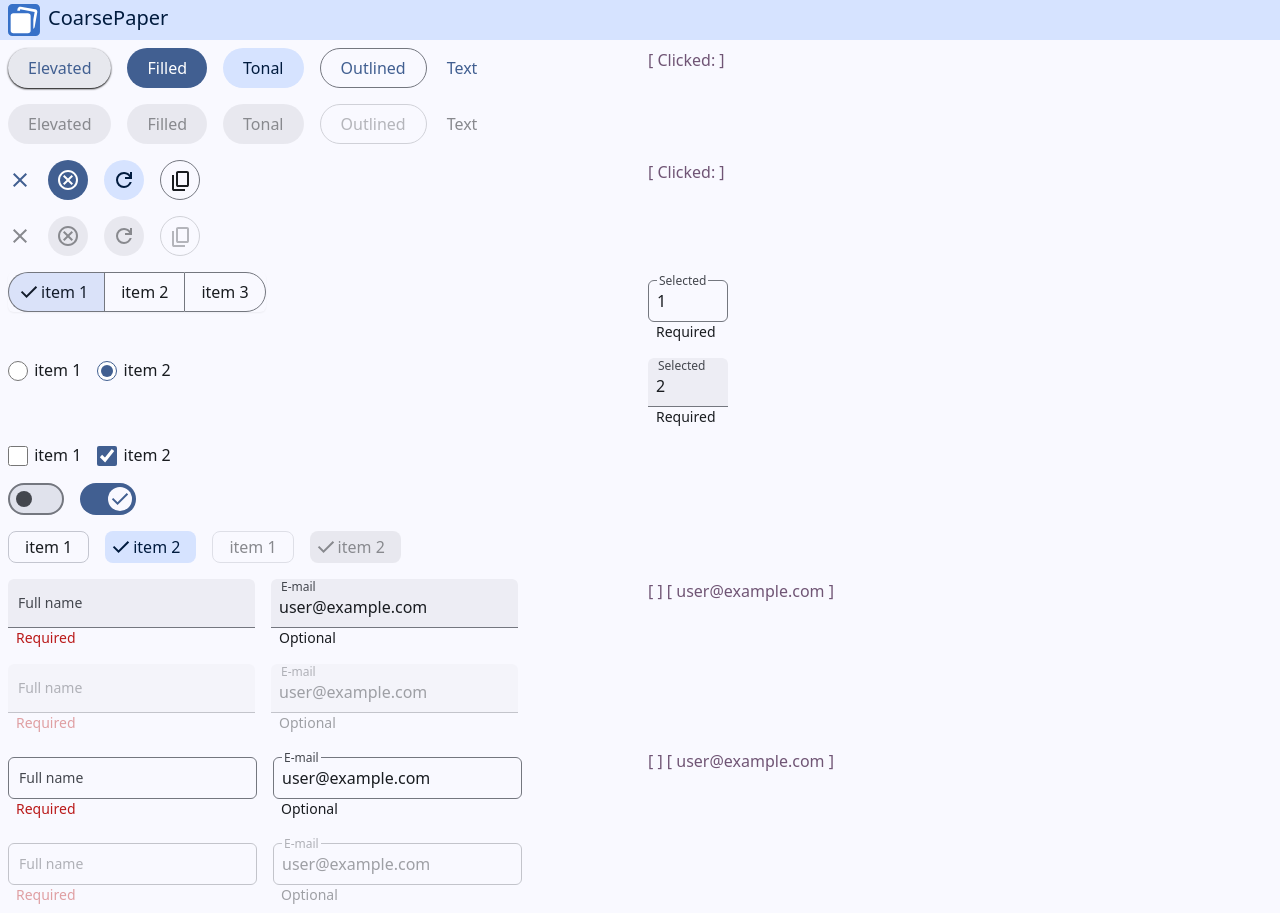
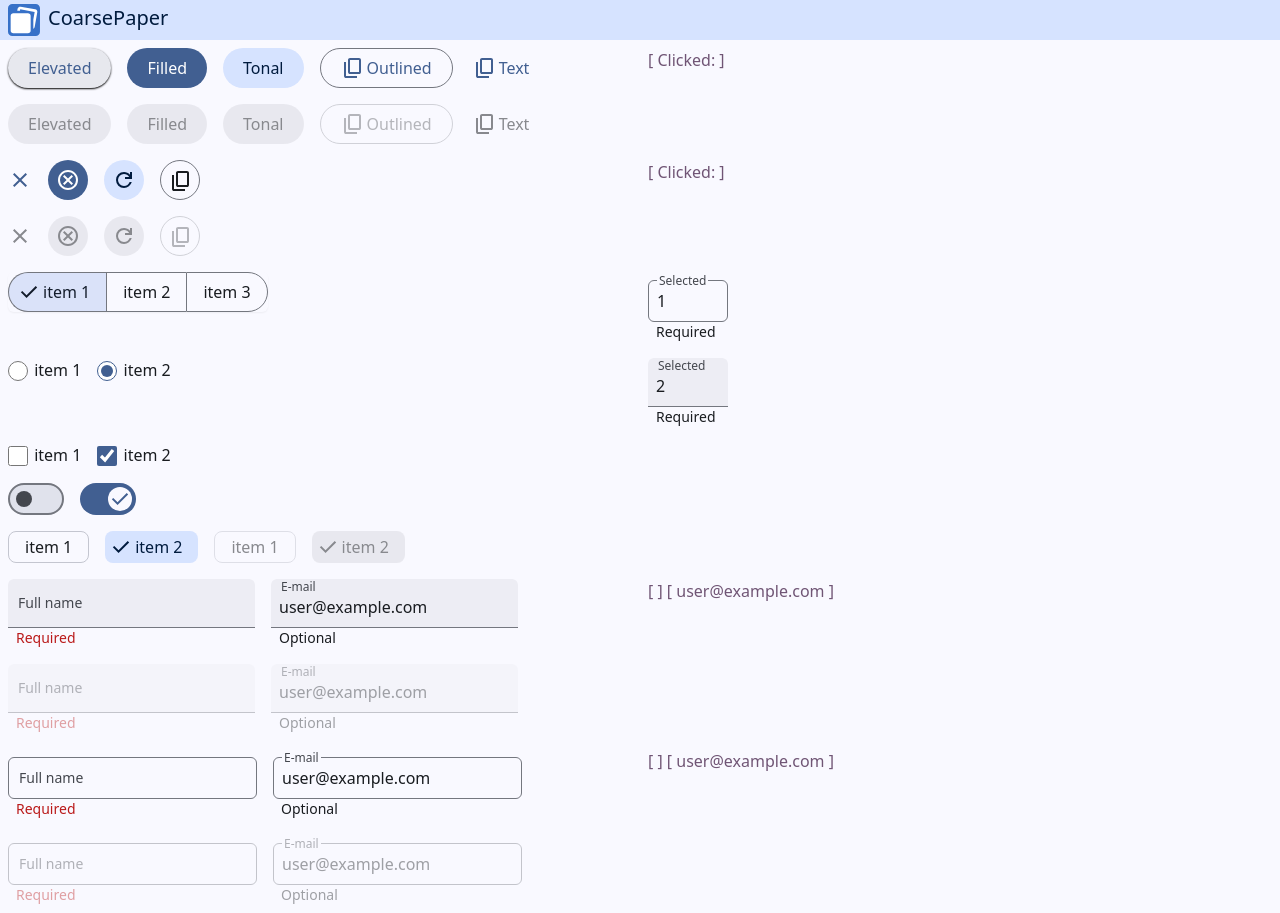
Before and after one commit to MichinobuMaeda/coarse-paper, a Svelte app: page / in a window 1280 px wide. Built offline with nearby package versions, Linux system fonts and the light colour scheme.

Commit message:
Add icon support to button components and update layout

```diff
--- a/src/App.svelte
+++ b/src/App.svelte
@@ -106,10 +106,16 @@
       />
       <ButtonOutlined
         id="ButtonOutlined"
+        icon={SvgContentCopy}
         label="Outlined"
         ouClick={ouClickButtonOutlined}
       />
-      <ButtonText id="ButtonText" label="Text" ouClick={ouClickButtonText} />
+      <ButtonText
+        id="ButtonText"
+        icon={SvgContentCopy}
+        label="Text"
+        ouClick={ouClickButtonText}
+      />
     </div>
     <div
       class="flex flex-row p-2 gap-4 text-lightTertiary dark:text-darkTertiary"
@@ -138,12 +144,14 @@
     />
     <ButtonOutlined
       id="ButtonOutlined"
+      icon={SvgContentCopy}
       label="Outlined"
       ouClick={ouClickButtonOutlined}
       disabled
     />
     <ButtonText
       id="ButtonText"
+      icon={SvgContentCopy}
       label="Text"
       ouClick={ouClickButtonText}
       disabled
@@ -151,20 +159,20 @@
   </div>
   <div class="grid grid-cols-2 w-full">
     <div class="flex flex-row p-2 gap-4">
-      <IconButton id="IconButton" svg={SvgClose} ouClick={ouClickIconButton} />
+      <IconButton id="IconButton" icon={SvgClose} ouClick={ouClickIconButton} />
       <IconButtonFilled
         id="IconButtonFilled"
-        svg={SvgCancel}
+        icon={SvgCancel}
         ouClick={ouClickIconButtonFilled}
       />
       <IconButtonTonal
         id="IconButtonTonal"
-        svg={SvgRefresh}
+        icon={SvgRefresh}
         ouClick={ouClickIconButtonTonal}
       />
       <IconButtonOutlined
         id="IconButtonOutlined"
-        svg={SvgContentCopy}
+        icon={SvgContentCopy}
         ouClick={ouClickIconButtonOutlined}
       />
     </div>
@@ -177,25 +185,25 @@
   <div class="flex flex-row p-2 gap-4">
     <IconButton
       id="IconButton"
-      svg={SvgClose}
+      icon={SvgClose}
       ouClick={ouClickIconButton}
       disabled
     />
     <IconButtonFilled
       id="IconButtonFilled"
-      svg={SvgCancel}
+      icon={SvgCancel}
       ouClick={ouClickIconButtonFilled}
       disabled
     />
     <IconButtonTonal
       id="IconButtonTonal"
-      svg={SvgRefresh}
+      icon={SvgRefresh}
       ouClick={ouClickIconButtonTonal}
       disabled
     />
     <IconButtonOutlined
       id="IconButtonOutlined"
-      svg={SvgContentCopy}
+      icon={SvgContentCopy}
       ouClick={ouClickIconButtonOutlined}
       disabled
     />
--- a/src/lib/ButtonElevated.svelte
+++ b/src/lib/ButtonElevated.svelte
@@ -1,5 +1,6 @@
 <script>
   export let id;
+  export let icon = null;
   export let label;
   export let ouClick;
   export let disabled = false;
@@ -12,5 +13,12 @@
     (disabled
       ? "opacity-50 bg-lightSurfaceDim dark:bg-darkSurfaceDim text-lightOnSurface dark:text-darkOnSurface"
       : "bg-lightSurfaceContainerHigh dark:bg-darkSurfaceContainer text-lightPrimary dark:text-darkPrimary shadow-sm shadow-lightShadow dark:shadow-darkShadow")}
-  on:click={disabled ? () => {} : ouClick}>{label}</button
+  on:click={disabled ? () => {} : ouClick}
 >
+  <span class="flex flex-row gap-0.5">
+    {#if icon !== null}
+      <svelte:component this={icon} />
+    {/if}
+    {label}
+  </span>
+</button>
--- a/src/lib/ButtonFilled.svelte
+++ b/src/lib/ButtonFilled.svelte
@@ -1,5 +1,6 @@
 <script>
   export let id;
+  export let icon = null;
   export let label;
   export let ouClick;
   export let disabled = false;
@@ -12,5 +13,12 @@
     (disabled
       ? "opacity-50 bg-lightSurfaceDim dark:bg-darkSurfaceDim text-lightOnSurface dark:text-darkOnSurface"
       : "bg-lightPrimary dark:bg-darkPrimary text-lightOnPrimary dark:text-darkOnPrimary")}
-  on:click={disabled ? () => {} : ouClick}>{label}</button
+  on:click={disabled ? () => {} : ouClick}
 >
+  <span class="flex flex-row gap-0.5">
+    {#if icon !== null}
+      <svelte:component this={icon} />
+    {/if}
+    {label}
+  </span>
+</button>
--- a/src/lib/ButtonGroup.svelte
+++ b/src/lib/ButtonGroup.svelte
@@ -27,7 +27,7 @@
           ? " pl-2 bg-lightSecondaryContainer dark:bg-darkSecondaryContainer text-lightOnSecondaryContainer dark:text-darkOnSecondaryContainer"
           : " pl-4 bg-lightSurface dark:bg-darkSurface text-lightOnSurface dark:text-darkOnSurface")}
     >
-      <span class="flex flex-row">
+      <span class="flex flex-row gap-0.5">
         {#if item.selected}
           <SvgCheck />
         {/if}
--- a/src/lib/ButtonOutlined.svelte
+++ b/src/lib/ButtonOutlined.svelte
@@ -1,5 +1,6 @@
 <script>
   export let id;
+  export let icon = null;
   export let label;
   export let ouClick;
   export let disabled = false;
@@ -12,5 +13,12 @@
     (disabled
       ? "opacity-30 text-lightOnSurface dark:text-darkOnSurface"
       : "text-lightPrimary dark:text-darkPrimary")}
-  on:click={disabled ? () => {} : ouClick}>{label}</button
+  on:click={disabled ? () => {} : ouClick}
 >
+  <span class="flex flex-row gap-0.5">
+    {#if icon !== null}
+      <svelte:component this={icon} />
+    {/if}
+    {label}
+  </span>
+</button>
--- a/src/lib/ButtonText.svelte
+++ b/src/lib/ButtonText.svelte
@@ -1,5 +1,6 @@
 <script>
   export let id;
+  export let icon = null;
   export let label;
   export let ouClick;
   export let disabled = false;
@@ -12,5 +13,12 @@
     (disabled
       ? "opacity-50 text-lightOnSurface dark:text-darkOnSurface"
       : "text-lightPrimary dark:text-darkPrimary")}
-  on:click={disabled ? () => {} : ouClick}>{label}</button
+  on:click={disabled ? () => {} : ouClick}
 >
+  <span class="flex flex-row gap-0.5">
+    {#if icon !== null}
+      <svelte:component this={icon} />
+    {/if}
+    {label}
+  </span>
+</button>
--- a/src/lib/ButtonTonal.svelte
+++ b/src/lib/ButtonTonal.svelte
@@ -1,5 +1,6 @@
 <script>
   export let id;
+  export let icon = null;
   export let label;
   export let ouClick;
   export let disabled = false;
@@ -12,5 +13,12 @@
     (disabled
       ? "opacity-50 bg-lightSurfaceDim dark:bg-darkSurfaceDim text-lightOnSurface dark:text-darkOnSurface"
       : "bg-lightPrimaryContainer dark:bg-darkPrimaryContainer text-lightOnPrimaryContainer dark:text-darkOnPrimaryContainer")}
-  on:click={disabled ? () => {} : ouClick}>{label}</button
+  on:click={disabled ? () => {} : ouClick}
 >
+  <span class="flex flex-row gap-0.5">
+    {#if icon !== null}
+      <svelte:component this={icon} />
+    {/if}
+    {label}
+  </span>
+</button>
--- a/src/lib/Filter.svelte
+++ b/src/lib/Filter.svelte
@@ -21,7 +21,7 @@
         : "pl-4 border bg-lightSurface dark:bg-darkSurface text-lightOnSurface dark:text-darkOnSurface border-lightOutlineVariant dark:border-darkOutlineVariant")}
   on:click={disabled ? () => {} : () => ouClick(!checked)}
 >
-  <span class="flex flex-row">
+  <span class="flex flex-row gap-0.5">
     {#if checked}
       <SvgCheck />
     {/if}
--- a/src/lib/IconButton.svelte
+++ b/src/lib/IconButton.svelte
@@ -1,6 +1,6 @@
 <script>
   export let id;
-  export let svg;
+  export let icon;
   export let ouClick;
   export let disabled = false;
 </script>
@@ -13,5 +13,5 @@
     : " text-base text-lightPrimary dark:text-darkPrimary"}
   on:click={disabled ? () => {} : ouClick}
 >
-  <svelte:component this={svg} />
+  <svelte:component this={icon} />
 </button>
--- a/src/lib/IconButtonFilled.svelte
+++ b/src/lib/IconButtonFilled.svelte
@@ -1,6 +1,6 @@
 <script>
   export let id;
-  export let svg;
+  export let icon;
   export let ouClick;
   export let disabled = false;
 </script>
@@ -14,5 +14,5 @@
       : "bg-lightPrimary dark:bg-darkPrimary text-lightOnPrimary dark:text-darkOnPrimary")}
   on:click={disabled ? () => {} : ouClick}
 >
-  <svelte:component this={svg} />
+  <svelte:component this={icon} />
 </button>
--- a/src/lib/IconButtonOutlined.svelte
+++ b/src/lib/IconButtonOutlined.svelte
@@ -1,6 +1,6 @@
 <script>
   export let id;
-  export let svg;
+  export let icon;
   export let ouClick;
   export let disabled = false;
 </script>
@@ -12,5 +12,5 @@
     (disabled ? " opacity-30" : "")}
   on:click={disabled ? () => {} : ouClick}
 >
-  <svelte:component this={svg} />
+  <svelte:component this={icon} />
 </button>
--- a/src/lib/IconButtonTonal.svelte
+++ b/src/lib/IconButtonTonal.svelte
@@ -1,6 +1,6 @@
 <script>
   export let id;
-  export let svg;
+  export let icon;
   export let ouClick;
   export let disabled = false;
 </script>
@@ -14,5 +14,5 @@
       : "bg-lightPrimaryContainer dark:bg-darkPrimaryContainer text-lightOnPrimaryContainer dark:text-darkOnPrimaryContainer")}
   on:click={disabled ? () => {} : ouClick}
 >
-  <svelte:component this={svg} />
+  <svelte:component this={icon} />
 </button>
```
